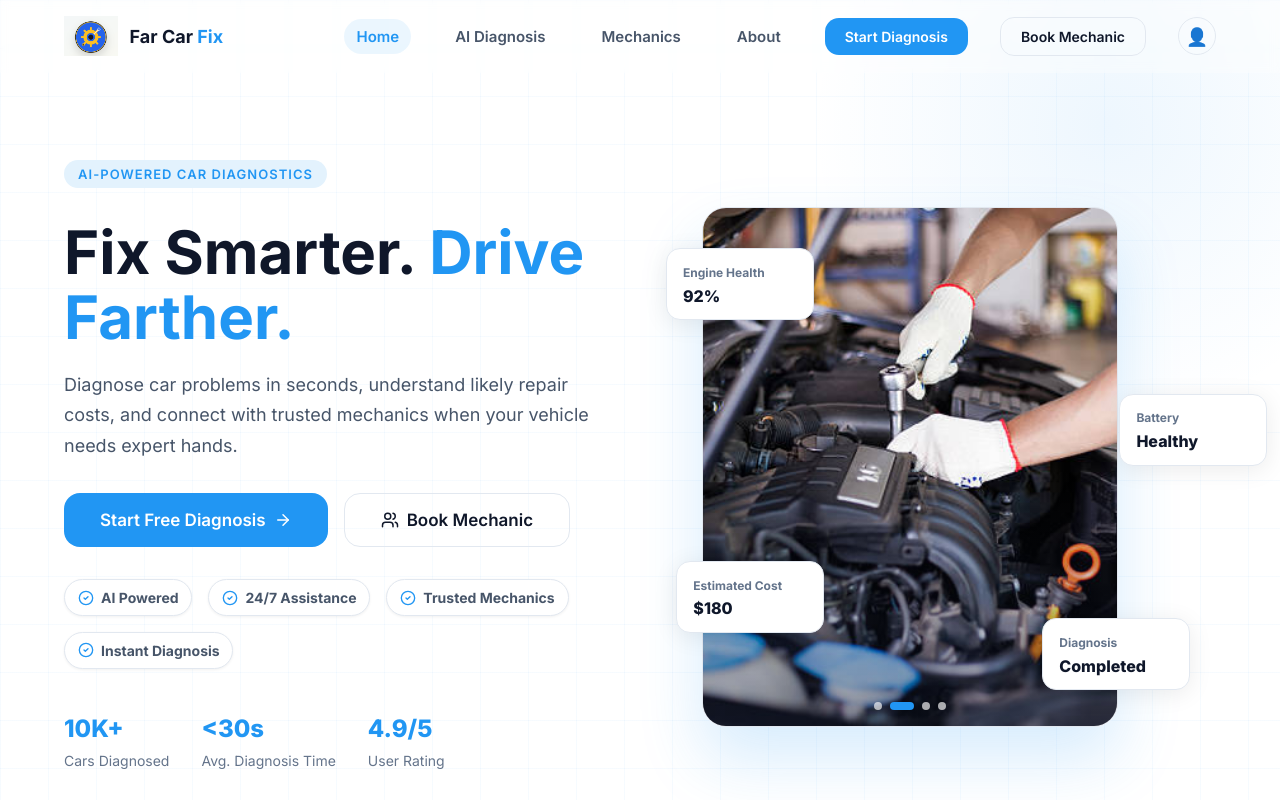
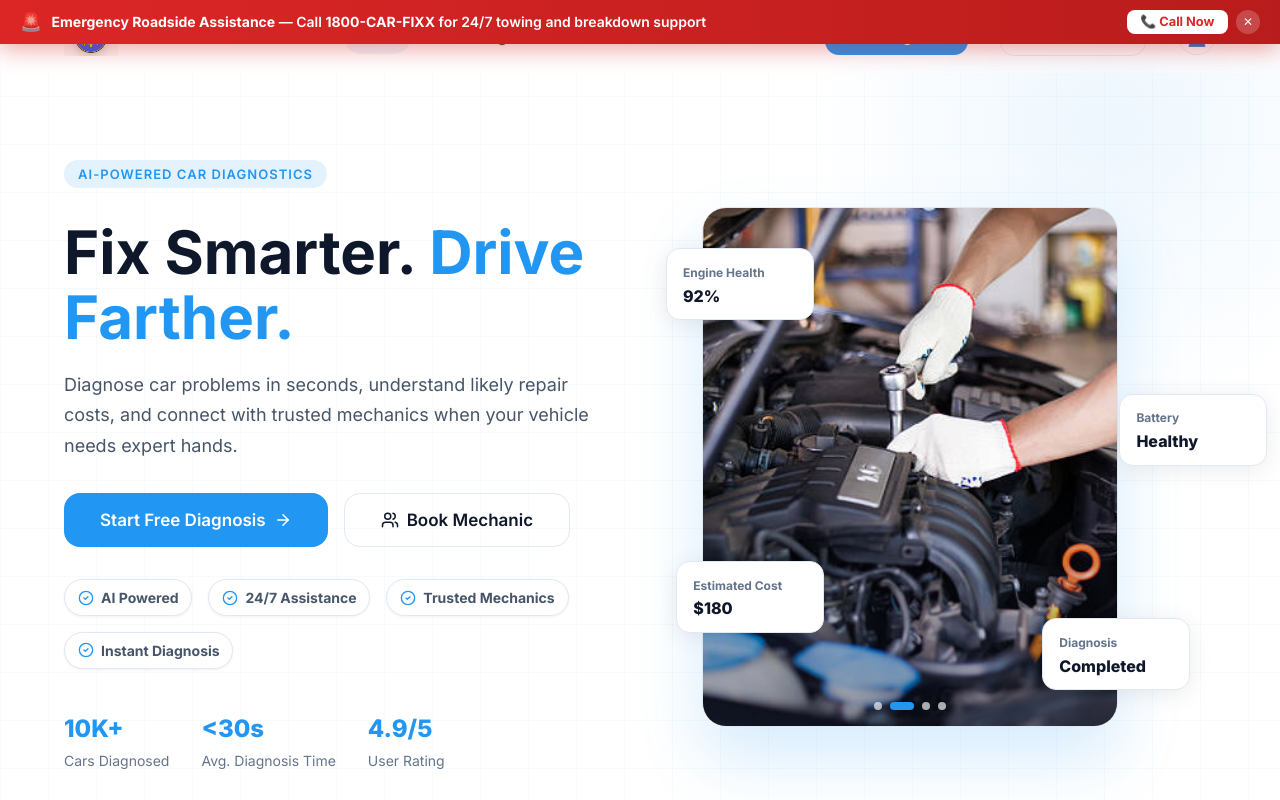
Before and after one commit to KMCR41207/FarCarFix, a React (Vite) app: page / in a window 1280 px wide. Shown: the top 800 px of the page. Built offline with nearby package versions, Linux system fonts and the light colour scheme.

Commit message:
feat(emergency-banner): add sticky dismissible emergency banner with call now button

```diff
--- a/src/App.tsx
+++ b/src/App.tsx
@@ -13,6 +13,7 @@ import FinalCTA from './components/FinalCTA';
 import Footer from './components/Footer';
 import BookingPage from './components/BookingPage';
 import UserProfilePage from './components/UserProfilePage';
+import EmergencyBanner from './components/EmergencyBanner';
 import './index.css';
 import './features.css';
 
@@ -48,6 +49,7 @@ function App() {
 
   return (
     <div className="min-h-screen bg-white">
+      <EmergencyBanner />
       <Navbar onBooking={() => setPage('booking')} onProfile={() => setPage('profile')} />
       <Hero onBooking={() => setPage('booking')} />
       <Features />
--- /dev/null
+++ b/src/components/EmergencyBanner.tsx
@@ -0,0 +1,88 @@
+import React, { useState } from 'react';
+import { motion, AnimatePresence } from 'motion/react';
+
+interface Props {
+  onCallNow?: () => void;
+}
+
+export default function EmergencyBanner({ onCallNow }: Props) {
+  const [visible, setVisible] = useState(true);
+
+  return (
+    <AnimatePresence>
+      {visible && (
+        <motion.div
+          initial={{ y: -60, opacity: 0 }}
+          animate={{ y: 0, opacity: 1 }}
+          exit={{ y: -60, opacity: 0 }}
+          transition={{ duration: 0.35 }}
+          style={{
+            position: 'fixed',
+            top: 0,
+            left: 0,
+            right: 0,
+            zIndex: 200,
+            background: 'linear-gradient(90deg, #dc2626, #b91c1c)',
+            color: '#fff',
+            padding: '0.6rem 1.25rem',
+            display: 'flex',
+            alignItems: 'center',
+            justifyContent: 'space-between',
+            gap: '1rem',
+            flexWrap: 'wrap',
+            boxShadow: '0 4px 24px rgba(220,38,38,0.45)',
+          }}
+          role="alert"
+          aria-live="assertive"
+        >
+          <div style={{ display: 'flex', alignItems: 'center', gap: '0.6rem', flex: 1 }}>
+            <span style={{ fontSize: '1.1rem', animation: 'pulse 1.5s infinite' }}>🚨</span>
+            <p style={{ margin: 0, fontSize: '0.875rem', fontWeight: 600 }}>
+              <strong>Emergency Roadside Assistance</strong> — Call <strong>1800-CAR-FIXX</strong> for 24/7 towing and breakdown support
+            </p>
+          </div>
+          <div style={{ display: 'flex', alignItems: 'center', gap: '0.5rem', flexShrink: 0 }}>
+            <a
+              href="tel:18002273499"
+              style={{
+                background: '#fff',
+                color: '#dc2626',
+                border: 'none',
+                borderRadius: '8px',
+                padding: '0.3rem 0.85rem',
+                fontWeight: 700,
+                fontSize: '0.8rem',
+                textDecoration: 'none',
+                cursor: 'pointer',
+              }}
+              onClick={onCallNow}
+            >
+              📞 Call Now
+            </a>
+            <button
+              type="button"
+              onClick={() => setVisible(false)}
+              aria-label="Dismiss emergency banner"
+              style={{
+                background: 'rgba(255,255,255,0.2)',
+                border: 'none',
+                borderRadius: '50%',
+                color: '#fff',
+                width: 24,
+                height: 24,
+                cursor: 'pointer',
+                fontSize: '0.75rem',
+                display: 'flex',
+                alignItems: 'center',
+                justifyContent: 'center',
+              }}
+            >
+              ✕
+            </button>
+          </div>
+          <style>{`@keyframes pulse { 0%,100%{opacity:1} 50%{opacity:0.5} }`}</style>
+        </motion.div>
+      )}
+    </AnimatePresence>
+  );
+}
```
